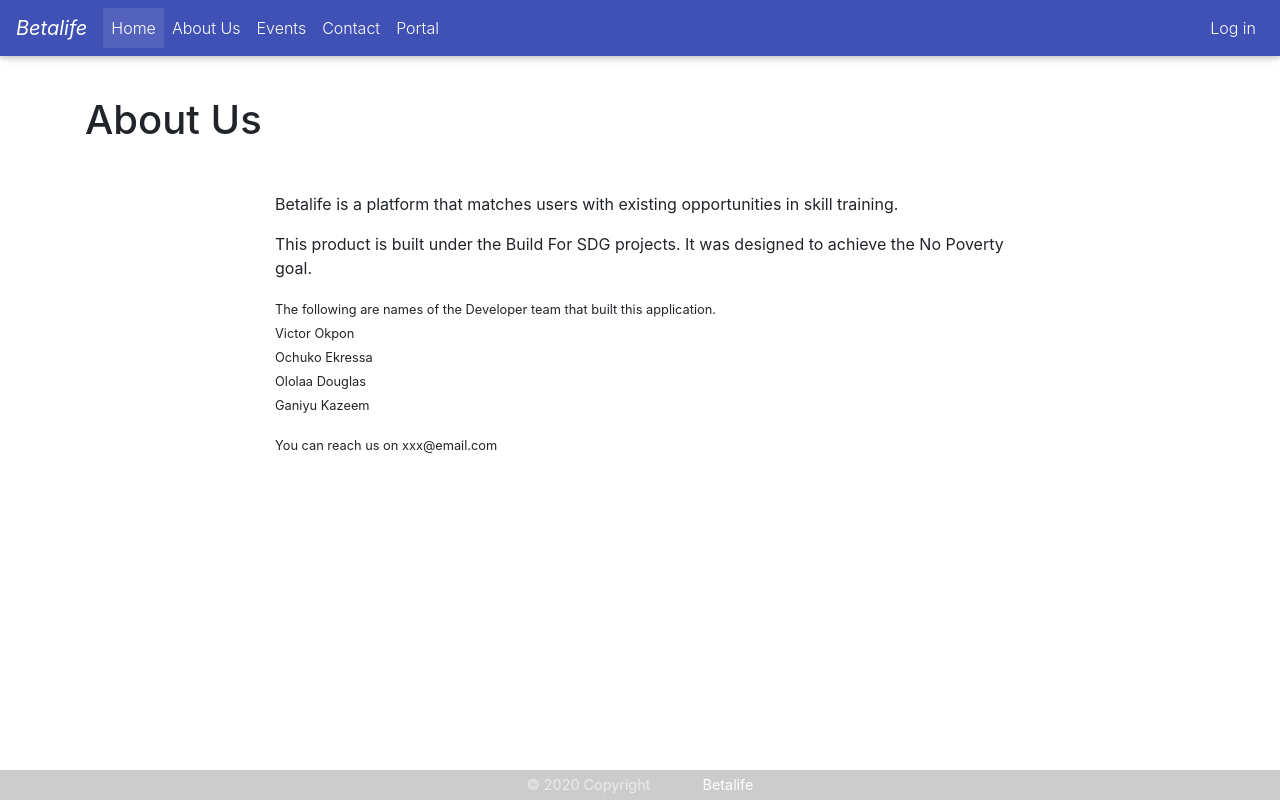
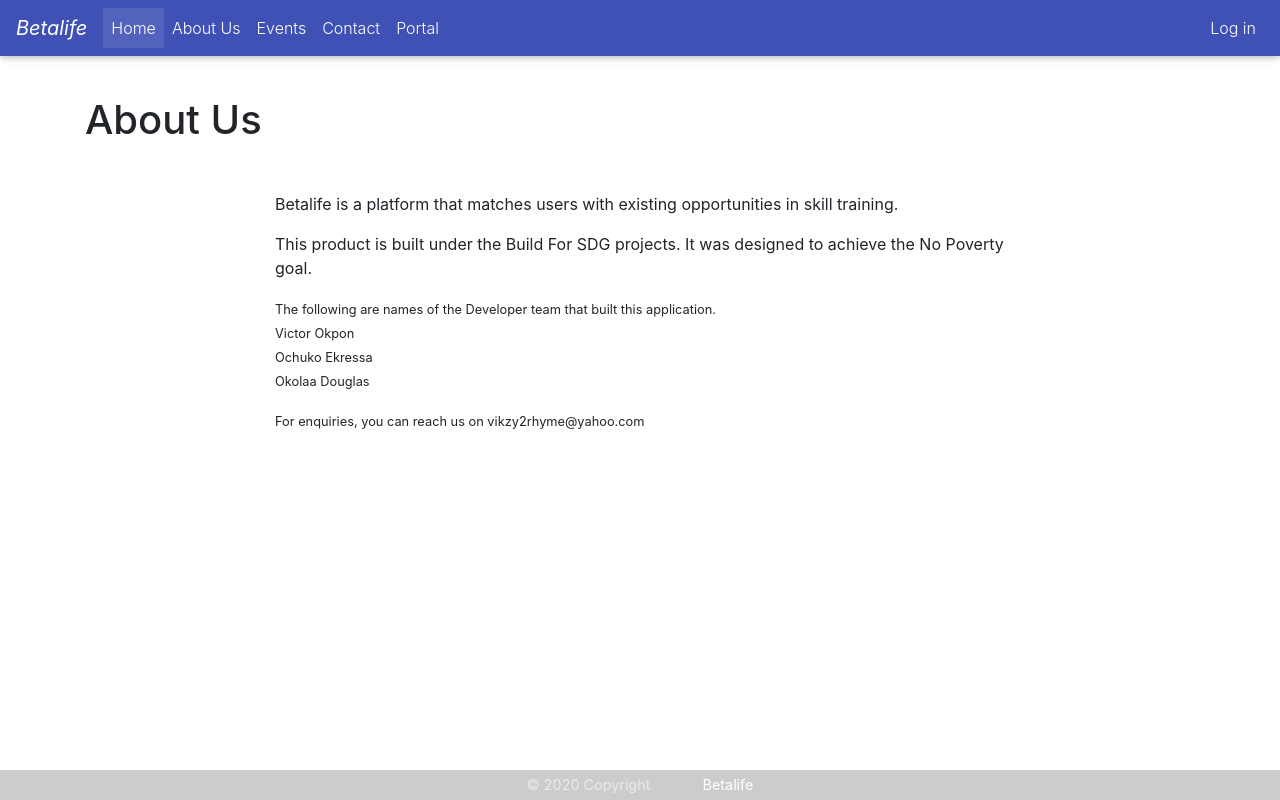
Before and after one commit to BuildForSDG/team-001-frontend, a React (Create React App) app in the folder betalife-app/: page /About in a window 1280 px wide. Built offline with nearby package versions, Linux system fonts and the light colour scheme.

Commit message:
Updated app properties. Edited About us.

```diff
--- a/betalife-app/src/components/About.js
+++ b/betalife-app/src/components/About.js
@@ -25,10 +25,9 @@ class About extends Component {
                   <ul className="list-unstyled">
                     <li><small>Victor Okpon</small></li>
                     <li><small>Ochuko Ekressa</small></li>
-                    <li><small>Ololaa Douglas</small></li>
-                    <li><small>Ganiyu Kazeem</small></li>
+                    <li><small>Okolaa Douglas</small></li>
                   </ul>
-                  <small> You can reach us on xxx@email.com </small>
+                  <small> For enquiries, you can reach us on vikzy2rhyme@yahoo.com </small>
                 </p>
               </MDBCol>
               <MDBCol md="2"/>
```
Also changed, not shown: 1 other file (tests, documents, lock files or other folders).
